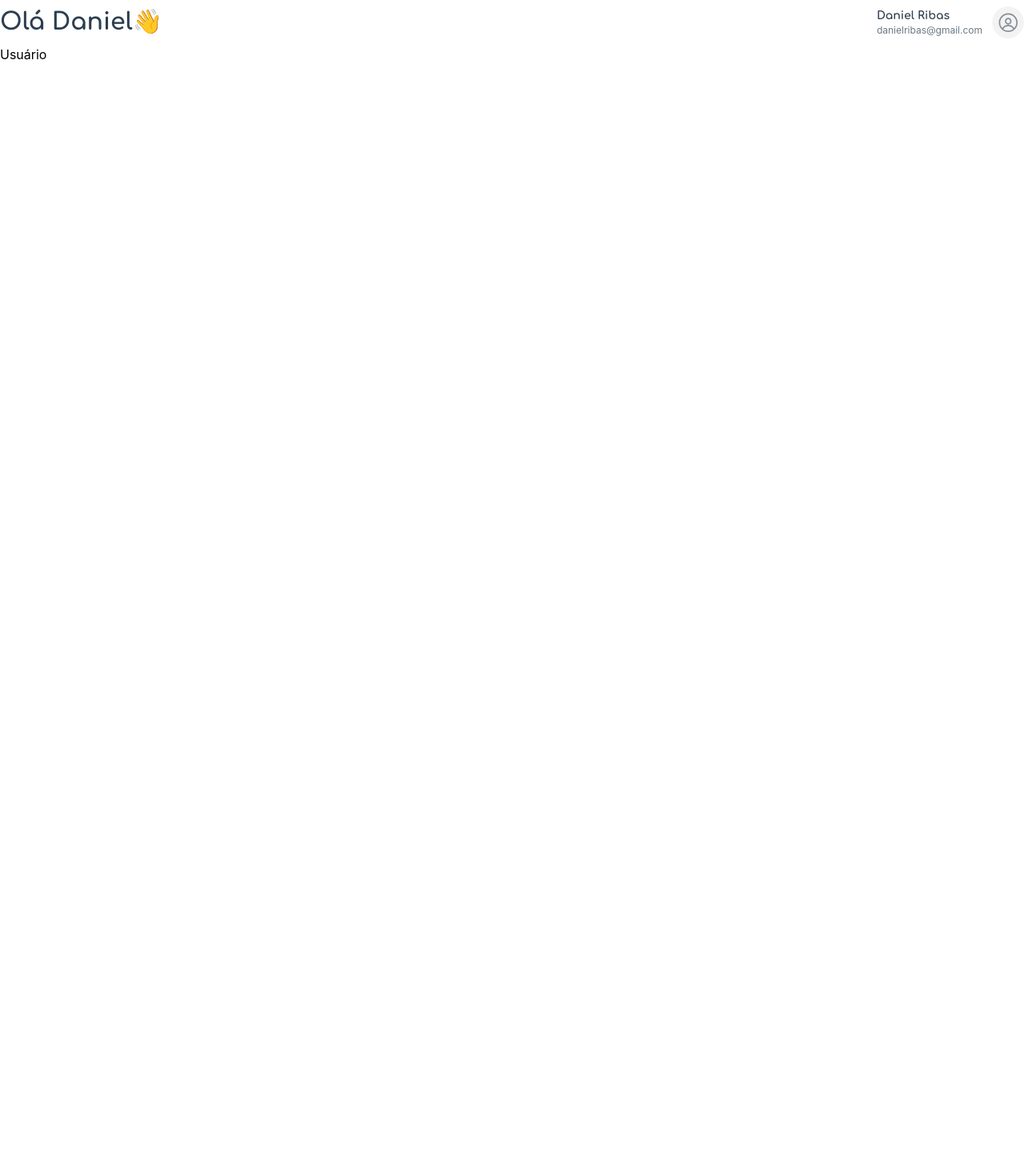
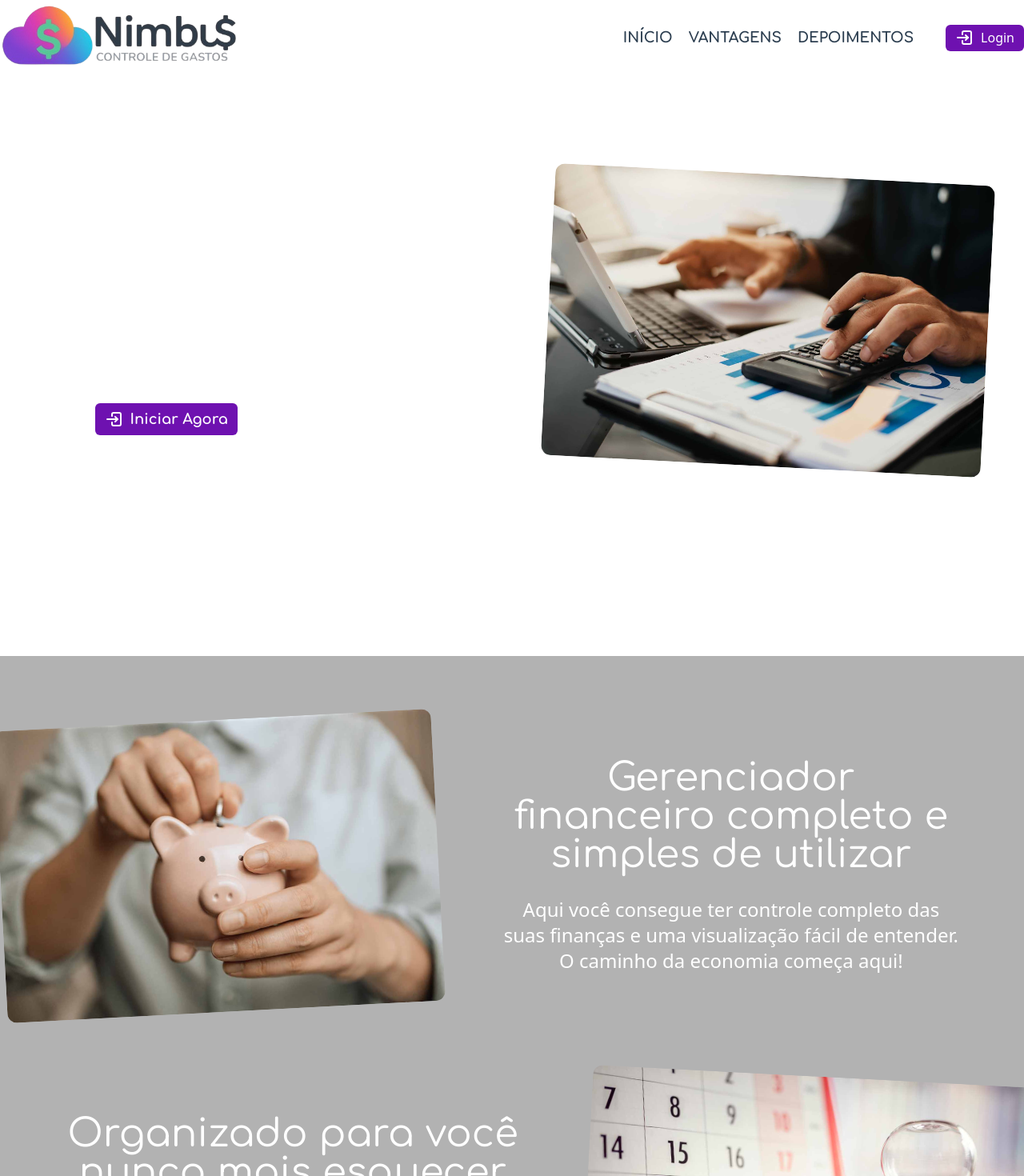
Before and after one commit to danielribas1105/drcode-nimbus, a Next.js app: page / in a window 1280 px wide. Shown: the top 1470 px of the page at 80% size. Before the commit the page ends 800 px from the top, so only its background shows below. Built offline with nearby package versions, Linux system fonts and the light colour scheme.

Commit message:
feat(chore): ajustes nas páginas home, finances e user

```diff
--- a/src/app/(private)/finances/page.tsx
+++ b/src/app/(private)/finances/page.tsx
@@ -1,14 +1,3 @@
-import HeaderFinances from "@/components/finances/header"
-import PageLayout from "@/components/templates/page-layout"
-import { MantineProvider } from "@mantine/core"
-
 export default function Finances() {
-	return (
-		<MantineProvider>
-			<PageLayout>
-				<HeaderFinances />
-				Finanças
-			</PageLayout>
-		</MantineProvider>
-	)
+	return <div>Finances</div>
 }
--- /dev/null
+++ b/src/app/(private)/layout.tsx
@@ -0,0 +1,14 @@
+import HeaderFinances from "@/components/finances/header"
+import PageLayout from "@/components/templates/page-layout"
+import { MantineProvider } from "@mantine/core"
+
+export default function Layout({ children }: any) {
+	return (
+		<MantineProvider>
+			<PageLayout>
+				<HeaderFinances />
+				{children}
+			</PageLayout>
+		</MantineProvider>
+	)
+}
--- a/src/app/(private)/user/page.tsx
+++ b/src/app/(private)/user/page.tsx
@@ -1,14 +1,3 @@
-import HeaderFinances from "@/components/finances/header"
-import PageLayout from "@/components/templates/page-layout"
-import { MantineProvider } from "@mantine/core"
-
 export default function User() {
-	return (
-		<MantineProvider>
-			<PageLayout>
-				<HeaderFinances />
-				Usuário
-			</PageLayout>
-		</MantineProvider>
-	)
+	return <div>Usuário</div>
 }
--- a/src/app/layout.tsx
+++ b/src/app/layout.tsx
@@ -1,10 +1,7 @@
+import "@mantine/core/styles.css"
 import type { Metadata } from "next"
 import { Comfortaa, Roboto } from "next/font/google"
 import "./globals.css"
-import Home from "./(public)/page"
-import "@mantine/core/styles.css"
-import Finances from "./(private)/finances/page"
-import User from "./(private)/user/page"
 
 const confort = Comfortaa({
 	variable: "--font-confort",
@@ -30,11 +27,7 @@ export default function RootLayout({
 }>) {
 	return (
 		<html lang="pt-BR">
-			<body className={`${confort.variable} ${roboto.variable} antialiased`}>
-				{/* <Home /> */}
-				{/* <Finances /> */}
-				<User />
-			</body>
+			<body className={`${confort.variable} ${roboto.variable} antialiased`}>{children}</body>
 		</html>
 	)
 }
--- a/src/components/finances/menu-user.tsx
+++ b/src/components/finances/menu-user.tsx
@@ -19,7 +19,7 @@ export default function MenuUser() {
 
 			<Menu.Dropdown>
 				<Menu.Label>Usuário</Menu.Label>
-				<Link href="/">
+				<Link href="/finances">
 					<Menu.Item leftSection={<IconArrowsRightLeft size={16} />}>Finanças</Menu.Item>
 				</Link>
 				<Link href="/user">
--- a/src/components/landing/advantage.tsx
+++ b/src/components/landing/advantage.tsx
@@ -4,7 +4,7 @@ import SectionPage from "../templates/section-page"
 export default function Advantage() {
 	return (
 		<div id="advantage" className="bg-black/30 py-20">
-			<SectionPage className="flex flex-col gap-20">
+			<SectionPage className="flex flex-col gap-20 text-white">
 				<SectionContent
 					title="Gerenciador financeiro completo e simples de utilizar"
 					subtitle="Aqui você consegue ter controle completo das suas finanças e uma visualização fácil de entender. O caminho da economia começa aqui!"
--- a/src/components/landing/btn-login.tsx
+++ b/src/components/landing/btn-login.tsx
@@ -2,12 +2,12 @@ import { IconLogin2 } from "@tabler/icons-react"
 
 export default function BtnLogin() {
 	function login() {
-		alert("Clique login!")
+		window.location.href = "/finances"
 	}
 
 	return (
 		<button
-			className="flex items-center gap-2 font-title font-bold text-lg px-3 py-1 bg-purple-800 hover:bg-purple-950 rounded-md"
+			className="flex items-center gap-2 font-title font-bold text-lg text-white px-3 py-1 bg-purple-800 hover:bg-purple-950 rounded-md"
 			onClick={login}
 		>
 			<IconLogin2 />
--- a/src/components/landing/footer.tsx
+++ b/src/components/landing/footer.tsx
@@ -1,22 +1,20 @@
-import { IconBrandFacebook, IconBrandGithub, IconBrandInstagram, IconBrandSpotify } from "@tabler/icons-react";
-import SectionPage from "../templates/section-page";
-import Logo from "./logo";
-import SocialMedia from "./social-media";
+import { IconBrandFacebook, IconBrandGithub, IconBrandInstagram, IconBrandSpotify } from "@tabler/icons-react"
+import SectionPage from "../templates/section-page"
+import Logo from "./logo"
+import SocialMedia from "./social-media"
 
 export default function Footer() {
 	return (
-      <footer className="bg-black/30">
+		<footer className="bg-black/30 text-white">
 			<SectionPage className="flex justify-between items-center h-[100px]">
-            <Logo/>
+				<Logo />
 				<div className="flex justify-center items-center gap-2">
-               <SocialMedia link={""} icon={<IconBrandGithub/>}/>
-               <SocialMedia link={""} icon={<IconBrandInstagram/>}/>
-               <SocialMedia link={""} icon={<IconBrandFacebook/>}/>
-               <SocialMedia link={""} icon={<IconBrandSpotify/>}/>
+					<SocialMedia link={""} icon={<IconBrandGithub />} />
+					<SocialMedia link={""} icon={<IconBrandInstagram />} />
+					<SocialMedia link={""} icon={<IconBrandFacebook />} />
+					<SocialMedia link={""} icon={<IconBrandSpotify />} />
 				</div>
-            <div>
-               Desenvolvido por DRCode
-            </div>
+				<div>Desenvolvido por DRCode</div>
 			</SectionPage>
 		</footer>
 	)
--- a/src/components/landing/slogan.tsx
+++ b/src/components/landing/slogan.tsx
@@ -13,7 +13,7 @@ export default function Slogan() {
 	}
 
 	return (
-		<SectionPage className="md:flex h-screen mt-28 md:mt-0">
+		<SectionPage className="md:flex h-screen mt-28 md:mt-0 text-white">
 			<div className="flex flex-col flex-1 justify-center items-center gap-10">
 				<div className="font-title text-5xl text-center flex flex-col items-center gap-2">
 					<span>Controle fácil,</span>
--- a/src/components/landing/testimonials.tsx
+++ b/src/components/landing/testimonials.tsx
@@ -1,10 +1,10 @@
-import SectionPage from "../templates/section-page";
-import TestimonialCard from "./testimonial-card";
+import SectionPage from "../templates/section-page"
+import TestimonialCard from "./testimonial-card"
 
 export default function Testimonials() {
 	return (
 		<div id="testimonials" className="pt-16 pb-28">
-         <SectionPage className="flex flex-col items-center gap-10">
+			<SectionPage className="flex flex-col items-center gap-10 text-white">
 				<h2 className="font-title text-4xl">Depoimentos</h2>
 				<div className="grid grid-cols-3 gap-7">
 					<TestimonialCard
```
Also changed, not shown: src/components/landing/testimonial-card.tsx (+8 -2 lines), src/app/page.tsx (renamed from src/app/(public)/page.tsx). Lines whose indentation alone changed are shown as unchanged.
